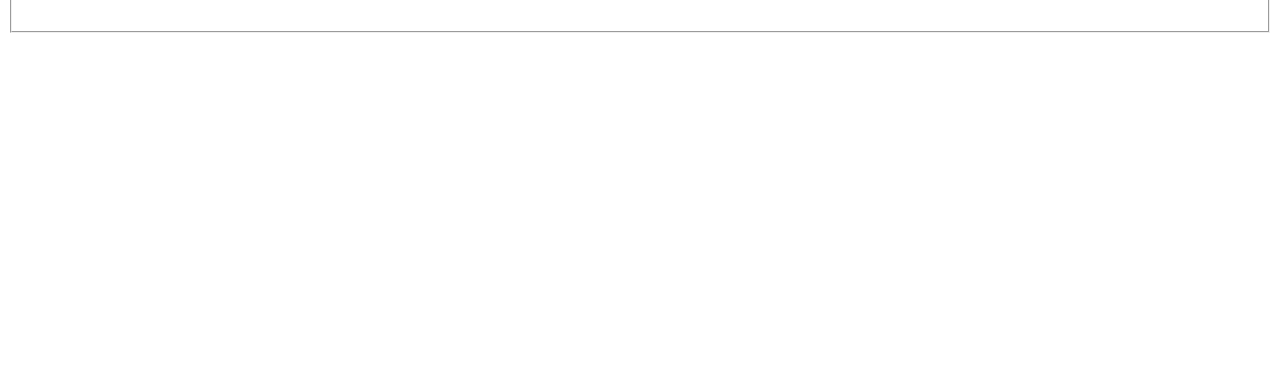
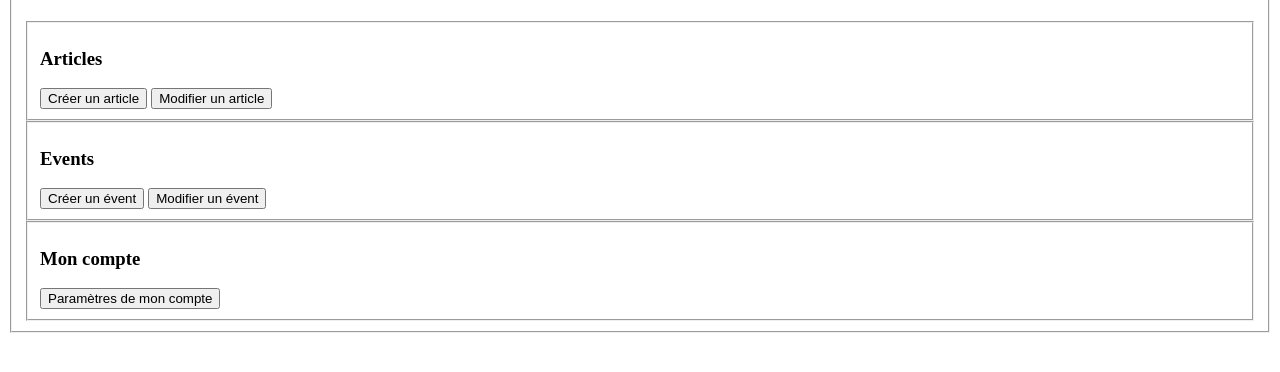
Before and after one commit to bde-tribu-terre/site-web-v1, a PHP site: page /gabaritMenu.php in a window 1280 px wide. Shown: the part 122-494 px from the top of the page. Run offline with PHP 8.4, Linux system fonts and the light colour scheme; data that the repository does not hold is empty.

Commit message:
Changement de l'emplacement message retour & ID fieldsets.

```diff
--- a/admin/vue/gabaritMenu.php
+++ b/admin/vue/gabaritMenu.php
@@ -5,14 +5,34 @@
     <meta charset="UTF-8">
 </head>
 <body>
-<?php
-if (!empty($messageRetour)) { // Si il y a un message de retour, c'est à dire un message après avoir bien ou mal envoyé un formulaire, il s'affiche ici.
-    echo '<fieldset id="message_fieldset">' . '<legend>Message</legend>' . '<p>' . $messageRetour . '</p>' . '</fieldset>';
-}
-?>
 <fieldset>
     <h1>MENU ADMINISTRATEUR</h1>
     <h2>Bienvenue <?php echo $nomMembre ?> 😊</h2>
+    <?php
+    if (!empty($messageRetour)) { // Si il y a un message de retour, c'est à dire un message après avoir bien ou mal envoyé un formulaire, il s'affiche ici.
+        echo '<fieldset id="message_fieldset">' . '<legend>Message</legend>' . '<p>' . $messageRetour . '</p>' . '</fieldset>';
+    }
+    ?>
+    <fieldset id="articles_fieldset">
+        <h3>Articles</h3>
+        <form id="formArticles" action="admin.php" method="post">
+            <input type="submit" value="Créer un article" name="formArticles_creerArticle">
+            <input type="submit" value="Modifier un article" name="formArticles_modifierArticle">
+        </form>
+    </fieldset>
+    <fieldset id="events_fieldset">
+        <h3>Events</h3>
+        <form id="formEvents" action="admin.php" method="post">
+            <input type="submit" value="Créer un évent" name="formEvents_creerEvent">
+            <input type="submit" value="Modifier un évent" name="formEvents_modifierEvent">
+        </form>
+    </fieldset>
+    <fieldset id="monCompte_fieldset">
+        <h3>Mon compte</h3>
+        <form id="formMonCompte" action="admin.php" method="post">
+            <input type="submit" value="Paramètres de mon compte" name="formMonCompte_parametres">
+        </form>
+    </fieldset>
 </fieldset>
 </body>
 </html>
```
